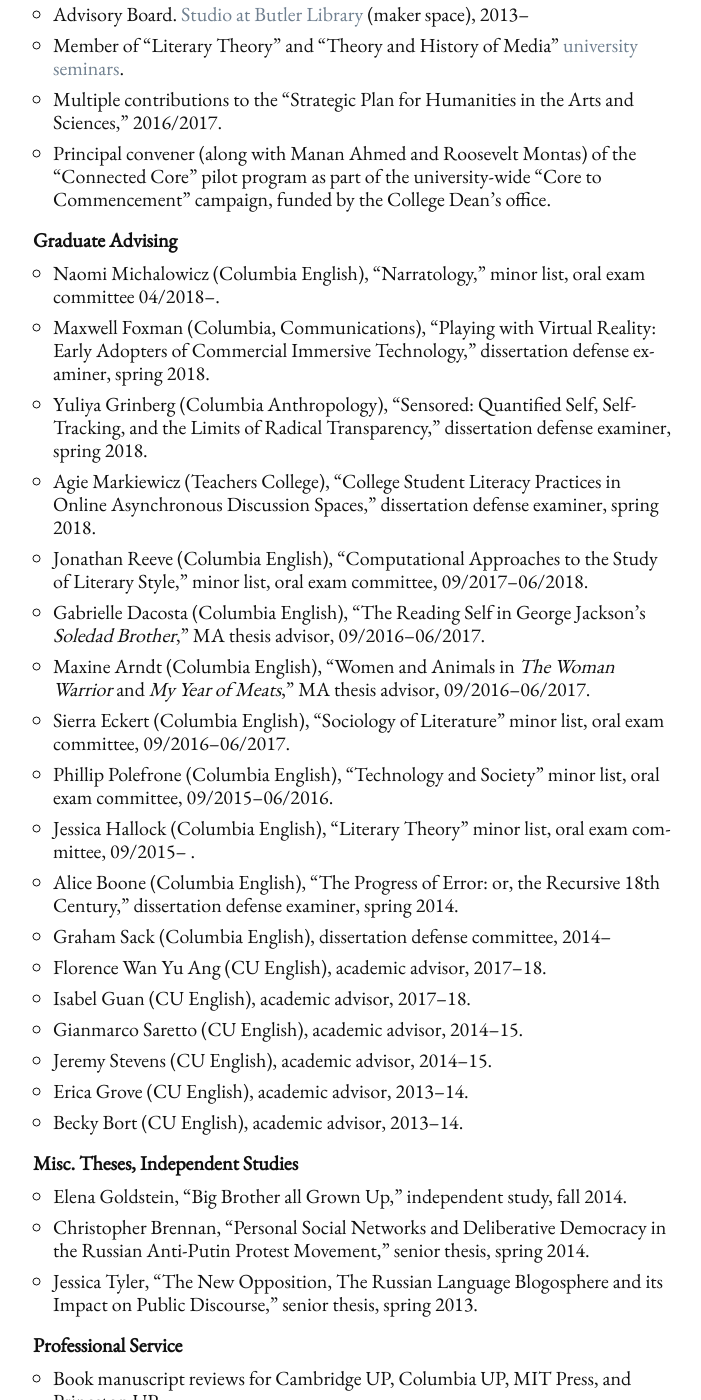
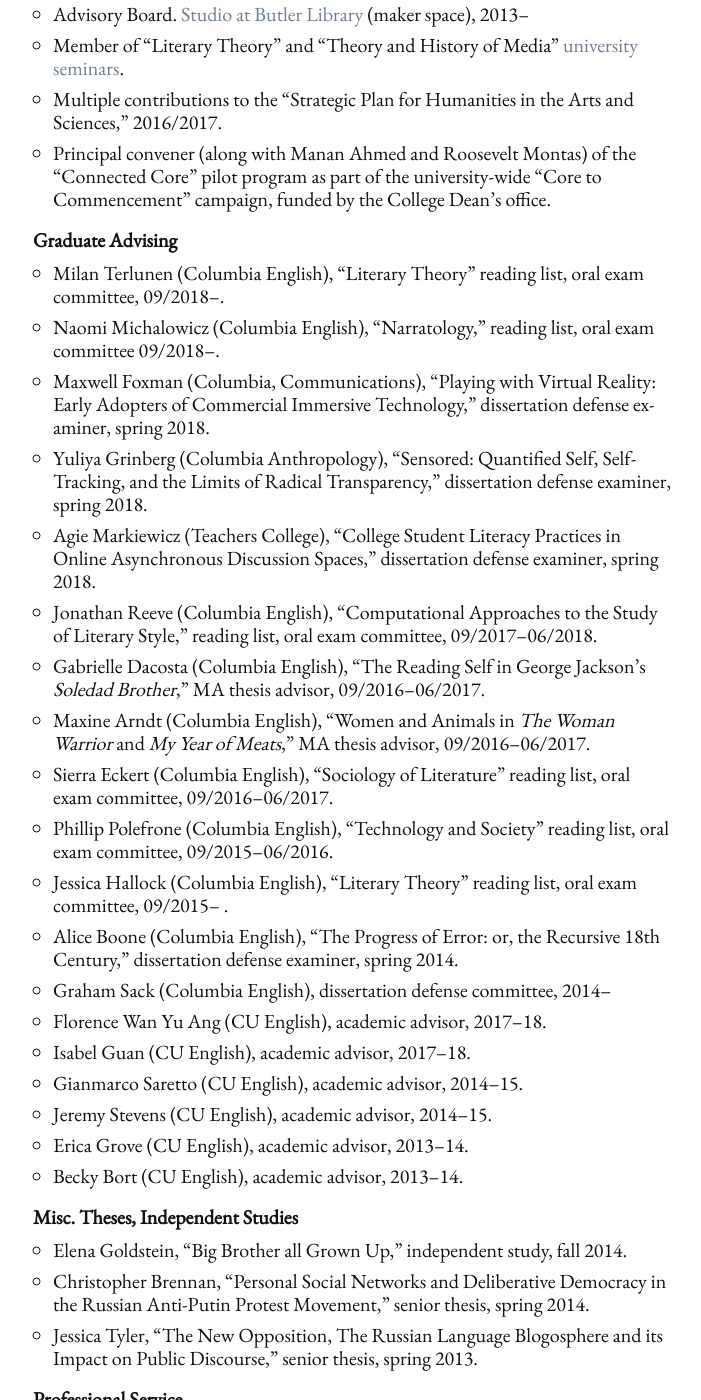
Before and after one commit to denten/denten.github.io, a Jekyll site: the page built from _pages/service.md, in a window 1280 px wide and 1400 px high, scrolled down 650 px. Shown: the whole window, without its empty margins (287-988 px from the left). Built offline with Jekyll 4.4.1, drawn with Linux system fonts in a browser that asks for light colours.

Commit message:
update the reading lists with milan

```diff
--- a/_includes/CV/08-service.md
+++ b/_includes/CV/08-service.md
@@ -38,8 +38,10 @@ Commencement" campaign, funded by the College Dean's office.
 
 #### Graduate Advising
 
-- Naomi Michalowicz (Columbia English), "Narratology," minor list, oral exam
-  committee 04/2018--.
+- Milan Terlunen (Columbia English), "Literary Theory" reading list, oral exam
+  committee, 09/2018--.
+- Naomi Michalowicz (Columbia English), "Narratology," reading list, oral exam
+  committee 09/2018--.
 - Maxwell Foxman (Columbia, Communications), "Playing with Virtual Reality:
   Early Adopters of Commercial Immersive Technology," dissertation defense
 examiner, spring 2018.
@@ -50,16 +52,16 @@ examiner, spring 2018.
   Online Asynchronous Discussion Spaces," dissertation defense examiner,
 spring 2018.
 - Jonathan Reeve (Columbia English), "Computational Approaches to the Study of
-  Literary Style," minor list, oral exam committee, 09/2017--06/2018.
+  Literary Style," reading list, oral exam committee, 09/2017--06/2018.
 - Gabrielle Dacosta (Columbia English), "The Reading Self in George Jackson’s
   *Soledad Brother*," MA thesis advisor, 09/2016--06/2017.
 - Maxine Arndt (Columbia English), "Women and Animals in *The Woman Warrior*
   and *My Year of Meats*," MA thesis advisor, 09/2016--06/2017.
-- Sierra Eckert (Columbia English), "Sociology of Literature" minor list, oral
+- Sierra Eckert (Columbia English), "Sociology of Literature" reading list, oral
   exam committee, 09/2016--06/2017.
-- Phillip Polefrone (Columbia English), "Technology and Society" minor list,
+- Phillip Polefrone (Columbia English), "Technology and Society" reading list,
   oral exam committee, 09/2015--06/2016.
-- Jessica Hallock (Columbia English), "Literary Theory" minor list, oral exam
+- Jessica Hallock (Columbia English), "Literary Theory" reading list, oral exam
   committee, 09/2015-- .
 - Alice Boone (Columbia English), "The Progress of Error: or, the Recursive
   18th Century," dissertation defense examiner, spring 2014.
```
